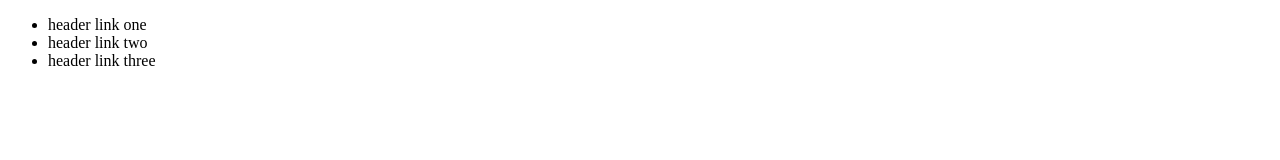
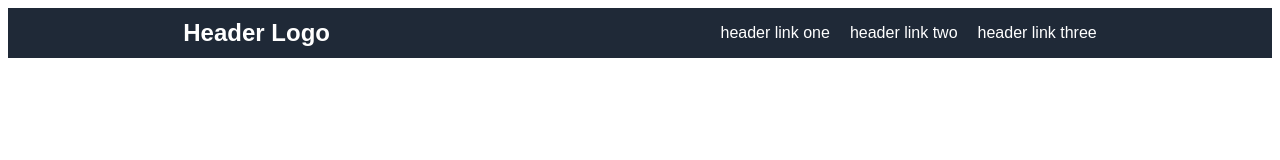
Before and after one commit to Clearwolf/odin-landing-page, a plain HTML site: page index.html in a window 1280 px wide. Drawn offline with Linux system fonts and the light colour scheme.

Commit message:
Add updates to header
Additions to header styling.

```diff
--- a/index.html
+++ b/index.html
@@ -5,11 +5,11 @@
     <meta http-equiv="X-UA-Compatible" content="IE=edge">
     <meta name="viewport" content="width=device-width, initial-scale=1.0">
     <title>Landing Page</title>
+    <link rel="stylesheet" href="styles.css">
 </head>
 <body>
     <div class="header">
-        <div class="logo">
-
+        <div class="logo">Header Logo
         </div>
         <div>
             <ul>
--- a/styles.css
+++ b/styles.css
@@ -1,8 +1,34 @@
-.body {
+body {
     display: flex;
     flex-direction: column;
+    font-family:Arial, Helvetica, sans-serif;
+}
+
+ul {
+    display: flex;
+    list-style-type: none;
+    color: white;
+    gap: 20px;
+}
+
+li {
+    display: flex;
+    text-decoration: none;
+
+
 }
 
 .header {
+    display: flex;
+    justify-content: space-around;
+    background-color: #1f2937;
+    align-items: center;
 
 }
+
+.logo {
+    color: white;
+    font-size: 24px;
+    font-weight: bold;
+
+}
```
Also changed, not shown: colors_and_stuff.png (added).
